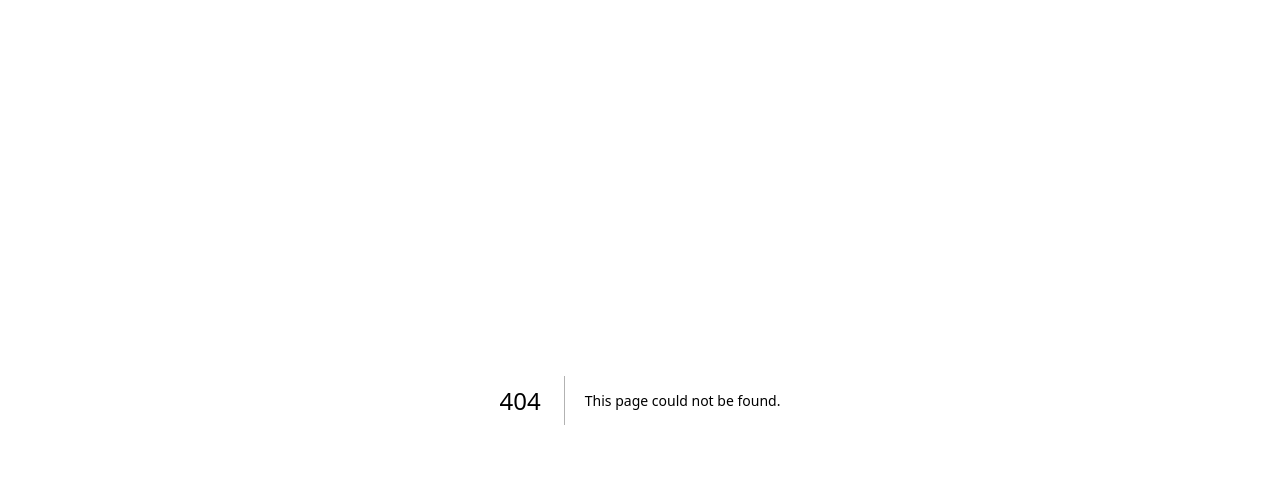
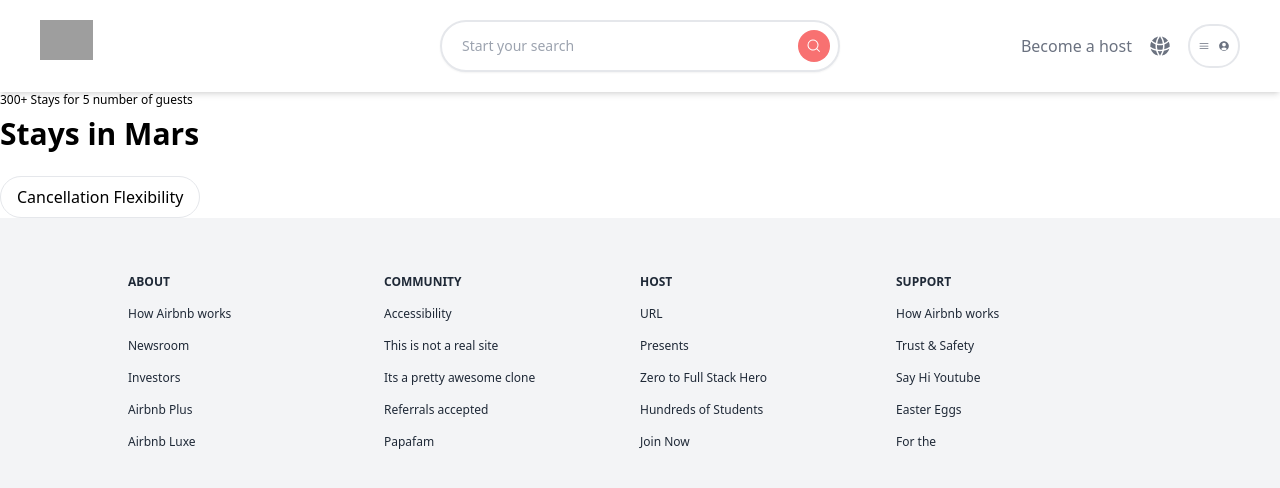
Before and after one commit to Nadoti/clone-airbnb-, a Next.js app: page /search in a window 1280 px wide. Before the commit this address had no page. Shown: the top 488 px of the page. Built offline with nearby package versions, Linux system fonts and the light colour scheme; grey boxes are pictures that could not be loaded.

Commit message:
começando a pagina search

```diff
--- a/components/Header.jsx
+++ b/components/Header.jsx
@@ -1,6 +1,6 @@
 import React from 'react'
 import Image from 'next/image'
-import { MagnifyingGlassIcon, GlobeAltIcon, Bars3Icon, UserIcon, UserCircleIcon } from '@heroicons/react/24/solid'
+import { MagnifyingGlassIcon, GlobeAltIcon, Bars3Icon, UserIcon, UserCircleIcon, UsersIcon } from '@heroicons/react/24/solid'
 import 'react-date-range/dist/styles.css';
 import 'react-date-range/dist/theme/default.css'; // theme css file
 import { DateRangePicker } from 'react-date-range';
@@ -9,17 +9,22 @@ export function Header() {
   const [searchInput, setSearchInput] = React.useState('')
   const [startDate, setStartDate] = React.useState(new Date())
   const [endDate, setEndDate] = React.useState(new Date(0))
+  const [noOfGuests, setNoOfGuests] = React.useState(1)
 
   const handleSelect = (ranges) => {
     console.log('ranges', ranges)
-    setStartDate(ranges.Selection.startDate)
-    setEndDate(ranges.Selection.endDate)
+    setStartDate(ranges.selection.startDate)
+    setEndDate(ranges.selection.endDate)
+  }
+
+  const resetInput = () => {
+    setSearchInput("")
   }
 
   const selectionRange = {
     startDate: startDate,
     endDate: endDate,
-    key: 'Selection'
+    key: 'selection'
   }
 
 
@@ -58,13 +63,28 @@ export function Header() {
       </div>
 
       {searchInput && (
-        <div>
+        <div className='flex flex-col col-span-3 mx-auto'>
           <DateRangePicker
             ranges={[selectionRange]}
             minDate={new Date()}
             rangeColors={["#FD5B61"]}
             onChange={handleSelect}
           />
+          <div className='flex items-center border-b mb-4'>
+            <h2 className='text-2xl flex-grow font-semibold'>Number of Guests</h2>
+            <UsersIcon className='h-5' />
+            <input
+              value={noOfGuests}
+              onChange={(e => setNoOfGuests(e.target.value))}
+              min={1}
+              type="number"
+              className='w-12 pl-2 text-lg outline-none text-red-400'
+            />
+          </div>
+          <div className='flex'>
+            <button onClick={resetInput} className='flex-grow text-gray-500'>Cancel</button>
+            <button className='flex-grow text-red-500'>Search</button>
+          </div>
         </div>
       )}
     </header>
--- /dev/null
+++ b/pages/search.jsx
@@ -0,0 +1,24 @@
+import React from 'react'
+import { Header } from '../components/Header'
+import { Footer } from '../components/Footer'
+
+export default function search() {
+  return (
+    <div className=''>
+      <Header />
+
+      <main className='flex'>
+        <section>
+          <p className='text-xs'>300+ Stays for 5 number of guests</p>
+          <h1 className='text-3xl font-semibold mt-2 mb-6'>Stays in Mars</h1>
+
+          <div className=''>
+            <p className='px-4 py-2 border rounded-full cursor-pointer hover:shadow-lg'>Cancellation Flexibility</p>
+          </div>
+        </section>
+      </main>
+
+      <Footer />
+    </div>
+  )
+}
```
